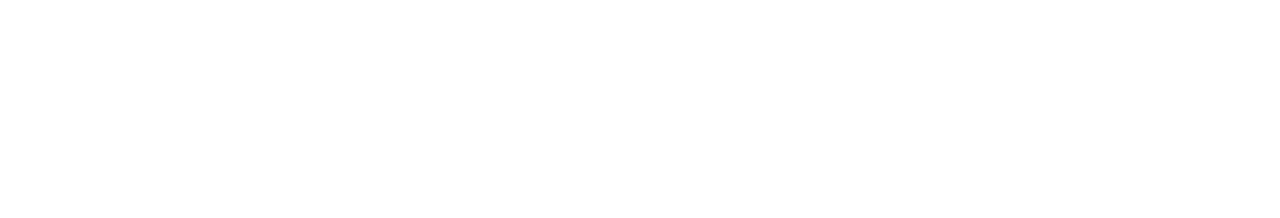
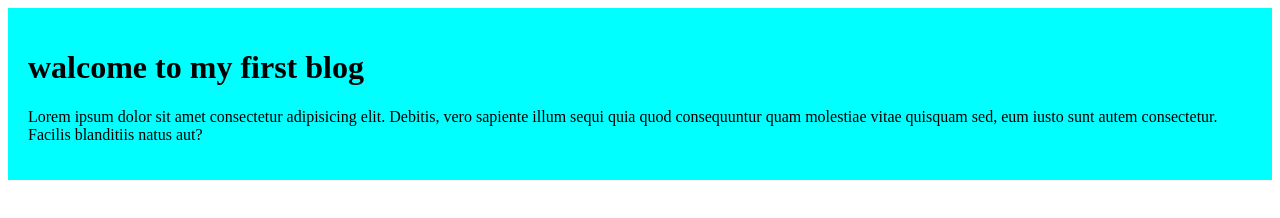
Before and after one commit to Md-Shanto-Sharker/my-first-git, a plain HTML site: page index.html in a window 1280 px wide. Drawn offline with Linux system fonts and the light colour scheme.

Commit message:
my first git

```diff
--- a/index.html
+++ b/index.html
@@ -4,8 +4,14 @@
     <meta charset="UTF-8">
     <meta name="viewport" content="width=device-width, initial-scale=1.0">
     <title>Document</title>
+    <link rel="stylesheet" href="styles/blog.css">
 </head>
 <body>
-
+    <div>
+    <h1>walcome to my first blog</h1>
+    <p>
+        Lorem ipsum dolor sit amet consectetur adipisicing elit. Debitis, vero sapiente illum sequi quia quod consequuntur quam molestiae vitae quisquam sed, eum iusto sunt autem consectetur. Facilis blanditiis natus aut?
+    </p>
+</div>
 </body>
 </html>
--- /dev/null
+++ b/styles/blog.css
@@ -0,0 +1,4 @@
+div{
+    background-color: aqua;
+    padding: 20px;
+}
```
